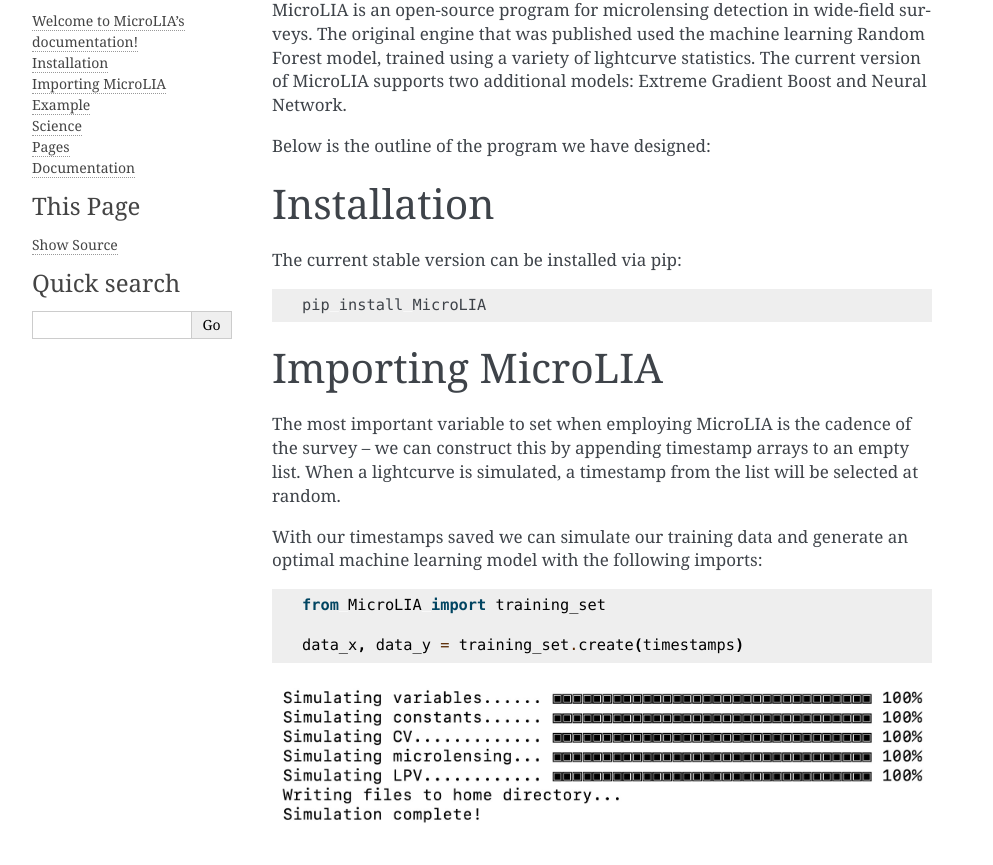
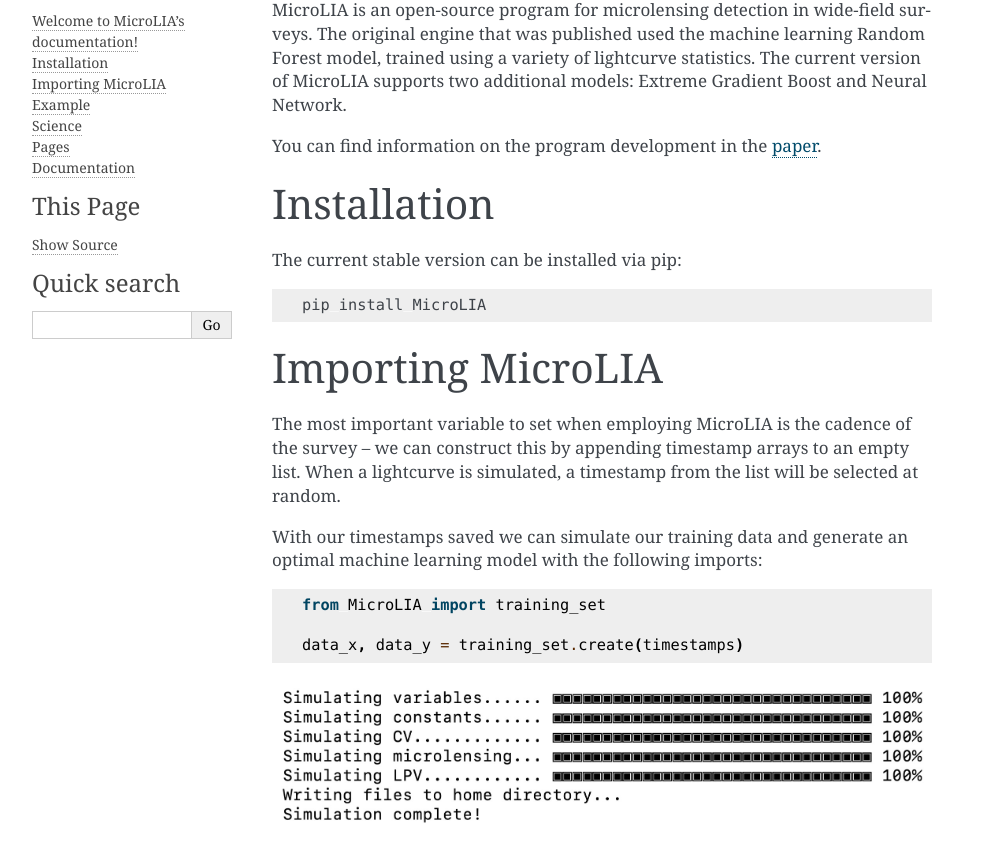
Before and after one commit to Professor-G/MicroLIA, a Sphinx documentation site: the page built from docs/index.rst, in a window 1280 px wide. Shown: the part 161-1026 px from the top of the page, without its empty margins (148-1141 px from the left). Built offline with Sphinx 7.4.7, drawn with Linux system fonts in a browser that asks for light colours; formulas are drawn with MathJax 3; pages that are not in the unit, such as notebooks, are missing from menus.

```diff
--- a/docs/index.rst
+++ b/docs/index.rst
@@ -7,7 +7,7 @@
 ===============================
 MicroLIA is an open-source program for microlensing detection in wide-field surveys. The original engine that was published used the machine learning Random Forest model, trained using a variety of lightcurve statistics. The current version of MicroLIA supports two additional models: Extreme Gradient Boost and Neural Network.
 
-Below is the outline of the program we have designed:
+You can find information on the program development in the `paper <https://arxiv.org/abs/2004.14347>`_.
 
 Installation
 ==================
```
Also changed, not shown: docs/source/_static/tsne.png, 2 other files.
